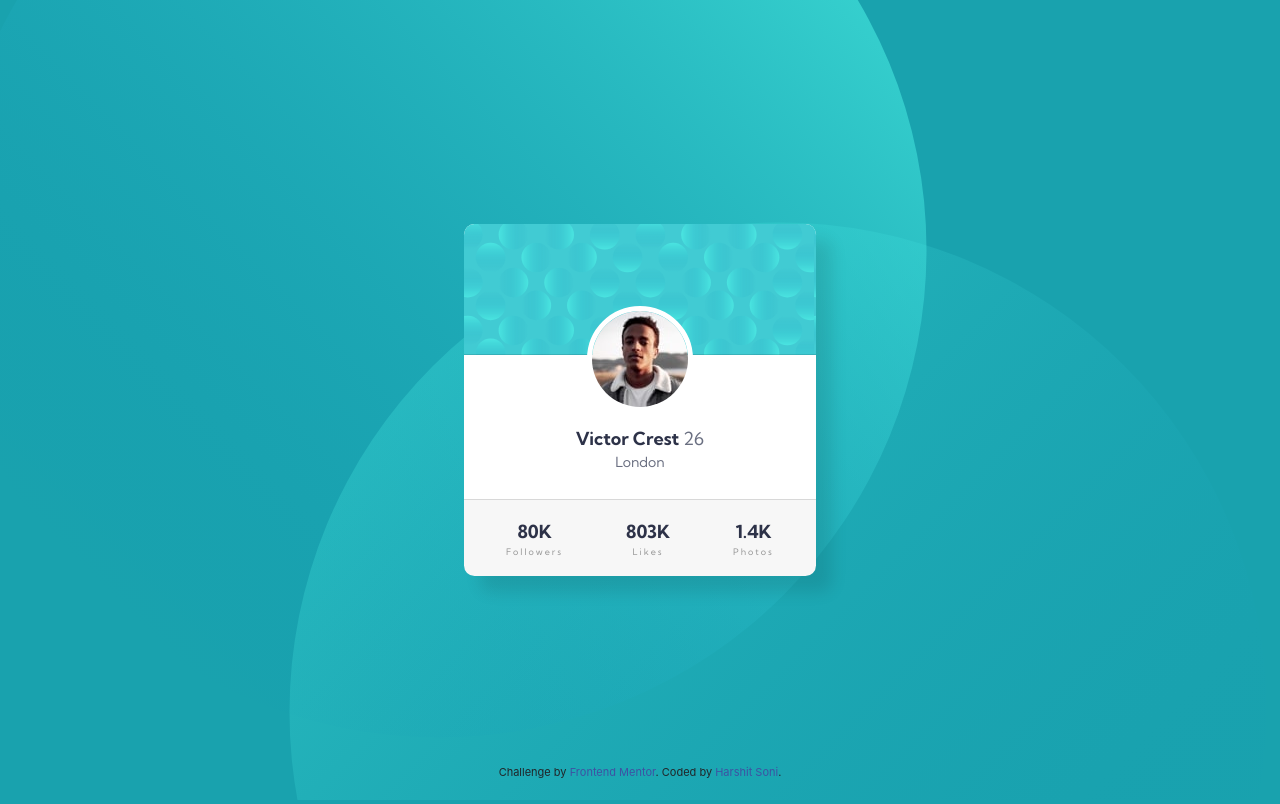
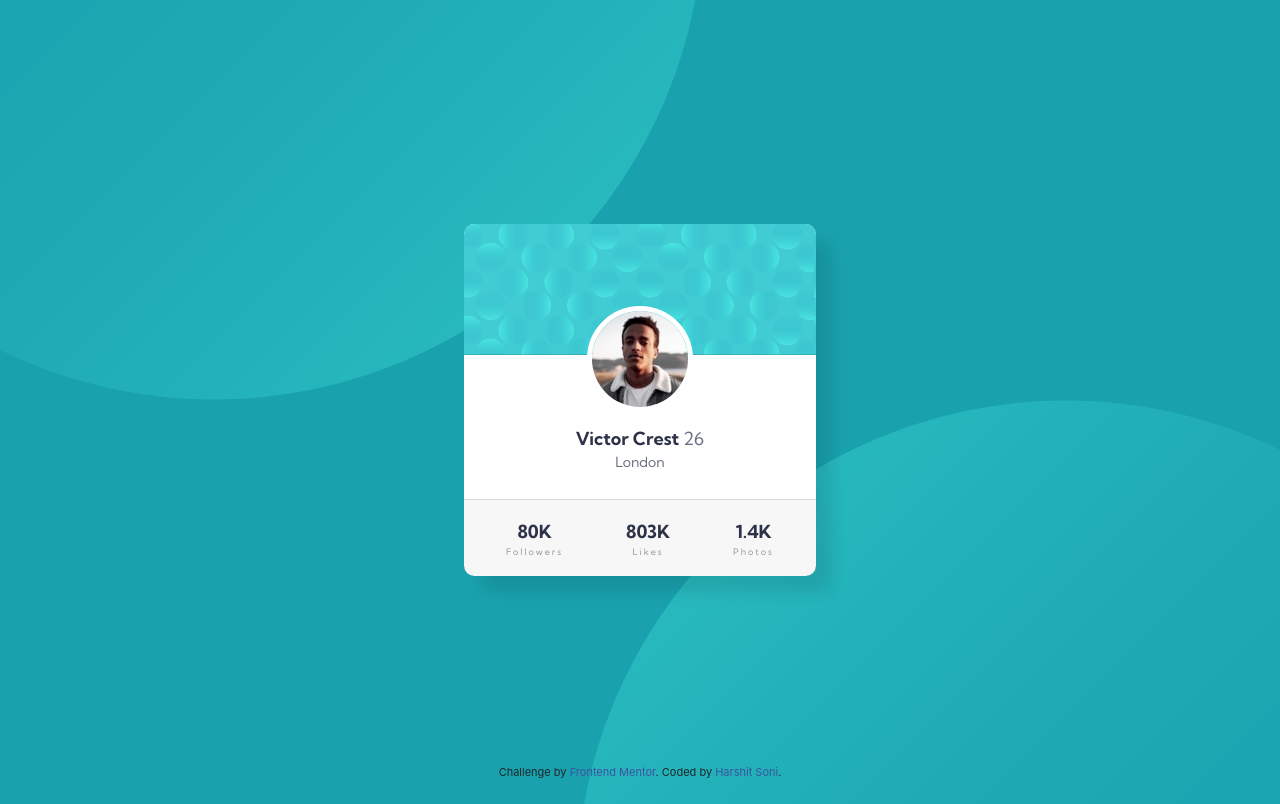
Before and after one commit to Harshitsoni2000/Profile-card-component, a plain HTML site: page index.html in a window 1280 px wide. Shown: the top 804 px of the page. Drawn offline with nearby package versions, Linux system fonts and the light colour scheme.

Commit message:
Add files via upload

```diff
--- a/css/styles.css
+++ b/css/styles.css
@@ -1,9 +1,5 @@
 body {
   background-color: hsl(185, 75%, 39%);
-  background-image: url(../images/bg-pattern-top.svg), url(../images/bg-pattern-bottom.svg);
-  background-repeat: no-repeat, no-repeat;
-  background-position: left -4vw top -30vh, right 1vw bottom -50vh;
-  background-attachment: fixed;
   display: flex;
   flex-direction: column;
   text-align: center;
@@ -11,15 +7,46 @@ body {
   align-items: center;
   height: 100vh;
   width: 100vw;
+  overflow: hidden;
 }
 
 p {
   margin: 0;
 }
 
+.bg-top {
+  width: 55%;
+  height: 100%;
+  top: -50%;
+  left: 0;
+  text-align: right;
+  position: absolute;
+  background-image: url(../images/bg-pattern-bottom.svg);
+  background-repeat: no-repeat;
+  z-index: -1;
+  transform: rotate(180deg);
+}
+
+.bg-bottom {
+  width: 55%;
+  height: 100%;
+  bottom: -50%;
+  right: 0;
+  position: absolute;
+  z-index: -1;
+  background-image: url(../images/bg-pattern-bottom.svg);
+  background-repeat: no-repeat;
+}
+
 /* SECTION */
 #section {
   font-family: 'Kumbh Sans', sans-serif;
+  height: 100vh;
+  width: 100vw;
+  display: grid;
+  place-items: center;
+  position: relative;
+  z-index: 0;
 }
 
 /* CARD LAYOUT */
```
